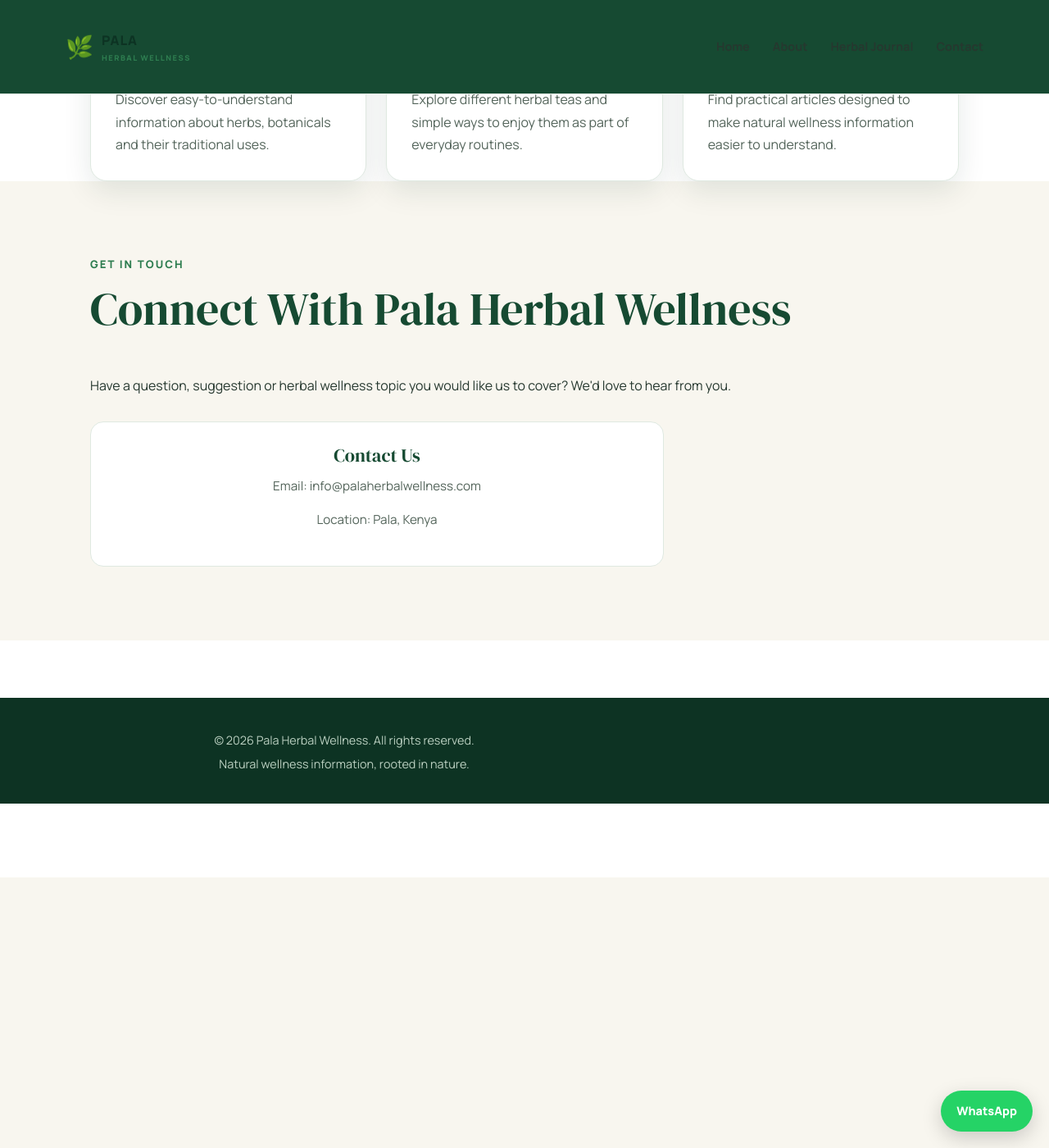
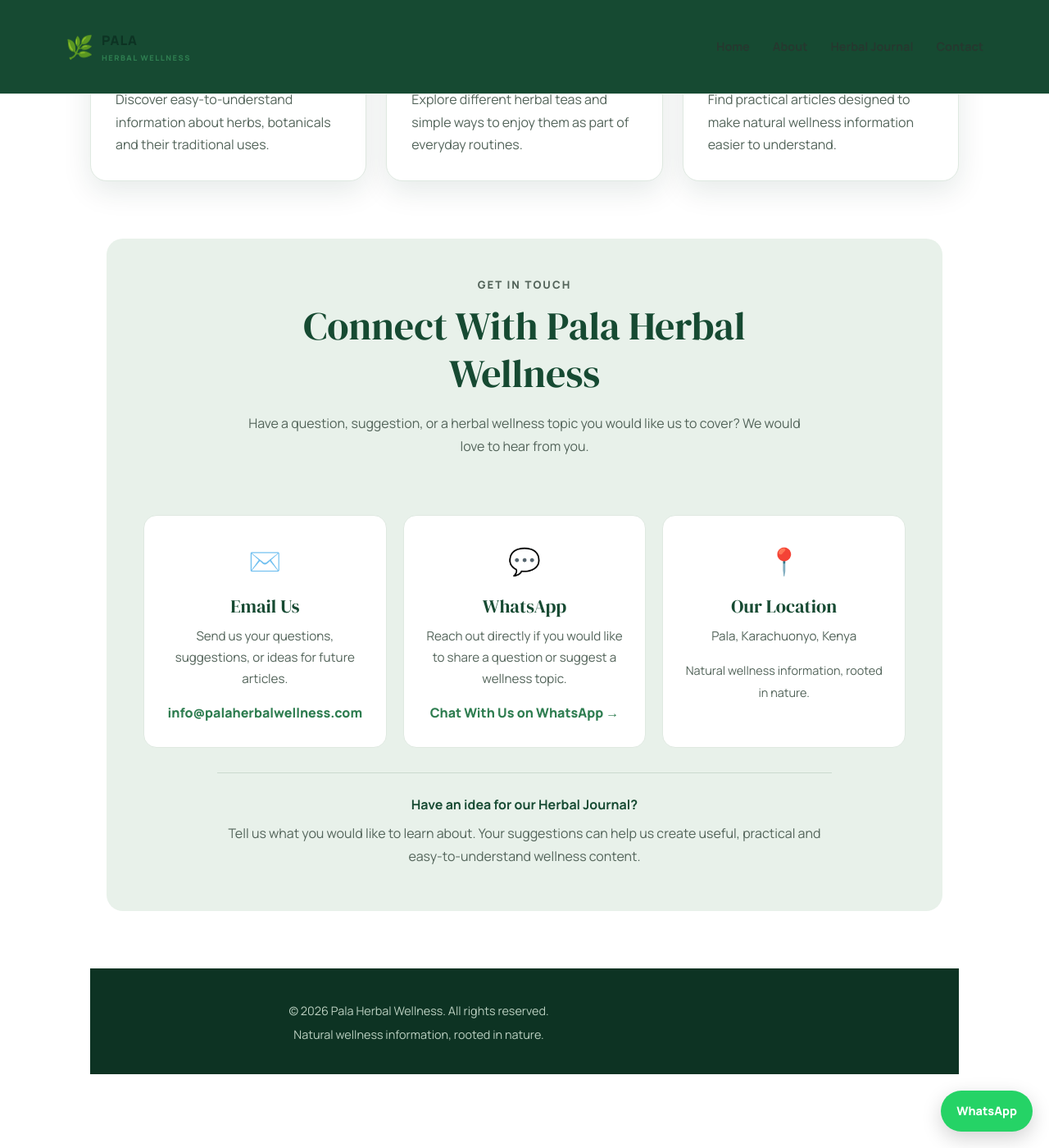
Before and after one commit to mzaeonly-maker/pala-herbal-wellness.github.io, a Jekyll site: the page built from index.html, in a window 1280 px wide and 1400 px high, scrolled down 3053 px. Shown: the whole window at 82% size. Built offline with Jekyll 4.4.1, drawn with Linux system fonts in a browser that asks for light colours.

Commit message:
Update index.html

```diff
--- a/index.html
+++ b/index.html
@@ -141,20 +141,67 @@ title: Pala Herbal Wellness
         </p>
       </div>
     </div>
-  </div><section id="contact" class="section section-alt">
-  <div class="section-inner">
-    <p class="eyebrow">GET IN TOUCH</p>
-    <h2>Connect With Pala Herbal Wellness</h2>
-    <p>
-      Have a question, suggestion or herbal wellness topic you would
-      like us to cover? We'd love to hear from you.
-    </p>
+  <section class="contact-section" id="contact">
+  <div class="contact-content">
 
-    <div class="contact-card">
-      <h3>Contact Us</h3>
-      <p>Email: info@palaherbalwellness.com</p>
-      <p>Location: Pala, Kenya</p>
+    <div class="section-heading">
+      <p class="eyebrow">GET IN TOUCH</p>
+      <h2>Connect With Pala Herbal Wellness</h2>
+      <p>
+        Have a question, suggestion, or a herbal wellness topic you would
+        like us to cover? We would love to hear from you.
+      </p>
     </div>
+
+    <div class="contact-grid">
+
+      <div class="contact-card">
+        <div class="contact-icon">✉️</div>
+        <h3>Email Us</h3>
+        <p>
+          Send us your questions, suggestions, or ideas for future articles.
+        </p>
+        <a href="mailto:info@palaherbalwellness.com">
+          info@palaherbalwellness.com
+        </a>
+      </div>
+
+      <div class="contact-card">
+        <div class="contact-icon">💬</div>
+        <h3>WhatsApp</h3>
+        <p>
+          Reach out directly if you would like to share a question or
+          suggest a wellness topic.
+        </p>
+        <a href="https://wa.me/254729366127" target="_blank" rel="noopener">
+          Chat With Us on WhatsApp →
+        </a>
+      </div>
+
+      <div class="contact-card">
+        <div class="contact-icon">📍</div>
+        <h3>Our Location</h3>
+        <p>
+          Pala, Karachuonyo, Kenya
+        </p>
+        <span class="contact-location">
+          Natural wellness information, rooted in nature.
+        </span>
+      </div>
+
+    </div>
+
+    <div class="contact-bottom">
+      <p>
+        <strong>Have an idea for our Herbal Journal?</strong>
+      </p>
+      <p>
+        Tell us what you would like to learn about. Your suggestions can
+        help us create useful, practical and easy-to-understand wellness
+        content.
+      </p>
+    </div>
+
   </div>
 </section>
 
```
